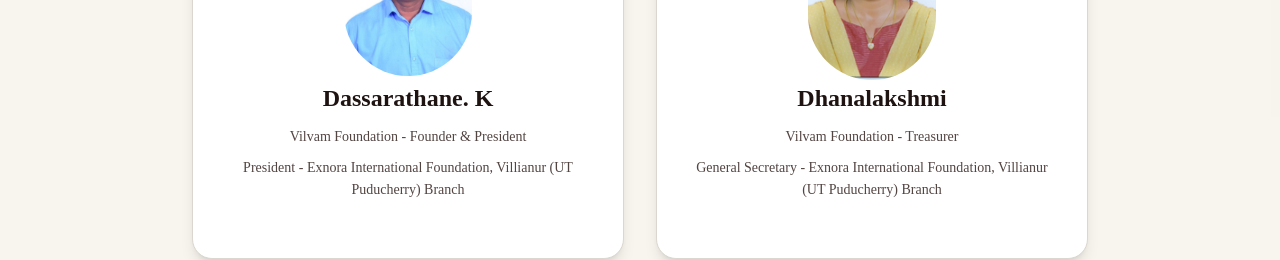
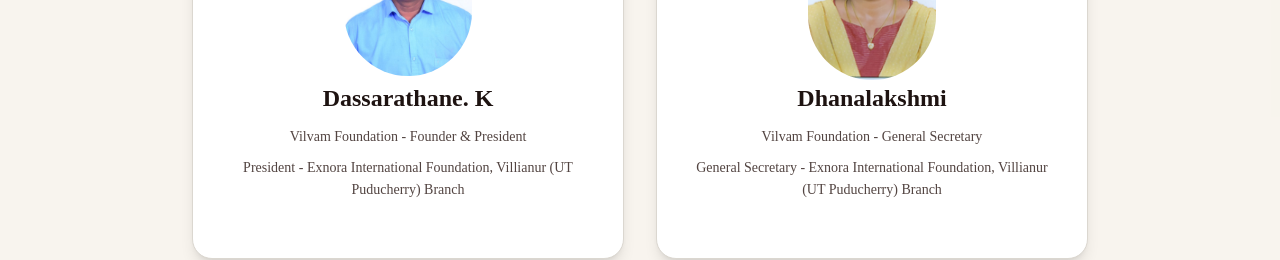
Before and after one commit to Raajulogu/villvam_foundations, a Next.js app: page / in a window 1280 px wide. Shown: the part 3440-3700 px from the top of the page. Built offline with nearby package versions, Linux system fonts and the light colour scheme.

Commit message:
fix: update Dhanalakshmi's role title in leadership section

```diff
--- a/components/sections/leadership-section.tsx
+++ b/components/sections/leadership-section.tsx
@@ -18,7 +18,7 @@ const leaders = [
   {
     name: "Dhanalakshmi",
     roles: [
-      "Vilvam Foundation - Treasurer",
+      "Vilvam Foundation - General Secretary",
       "General Secretary - Exnora International Foundation, Villianur (UT Puducherry) Branch",
     ],
     image: dhanalakshmi,
```
